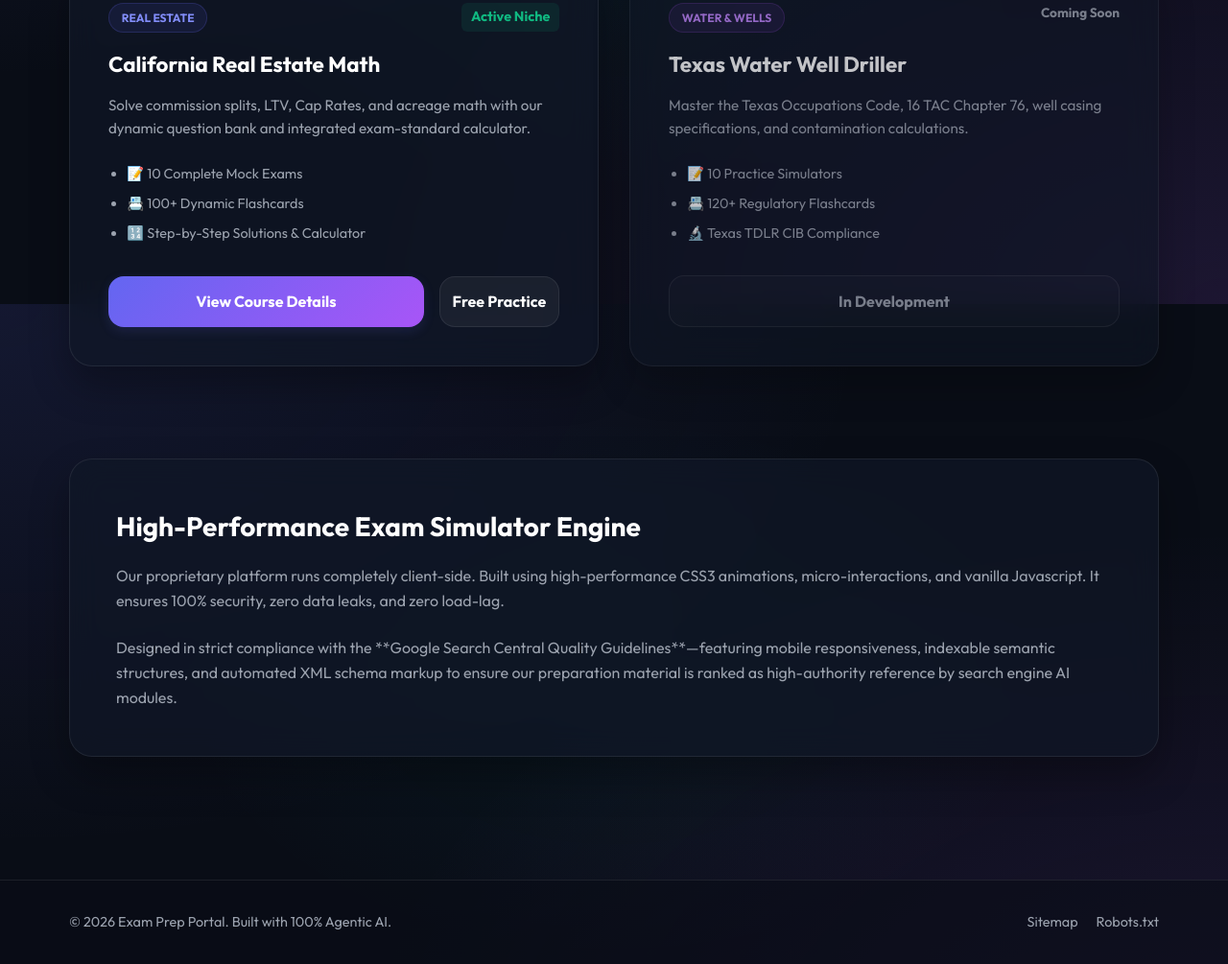
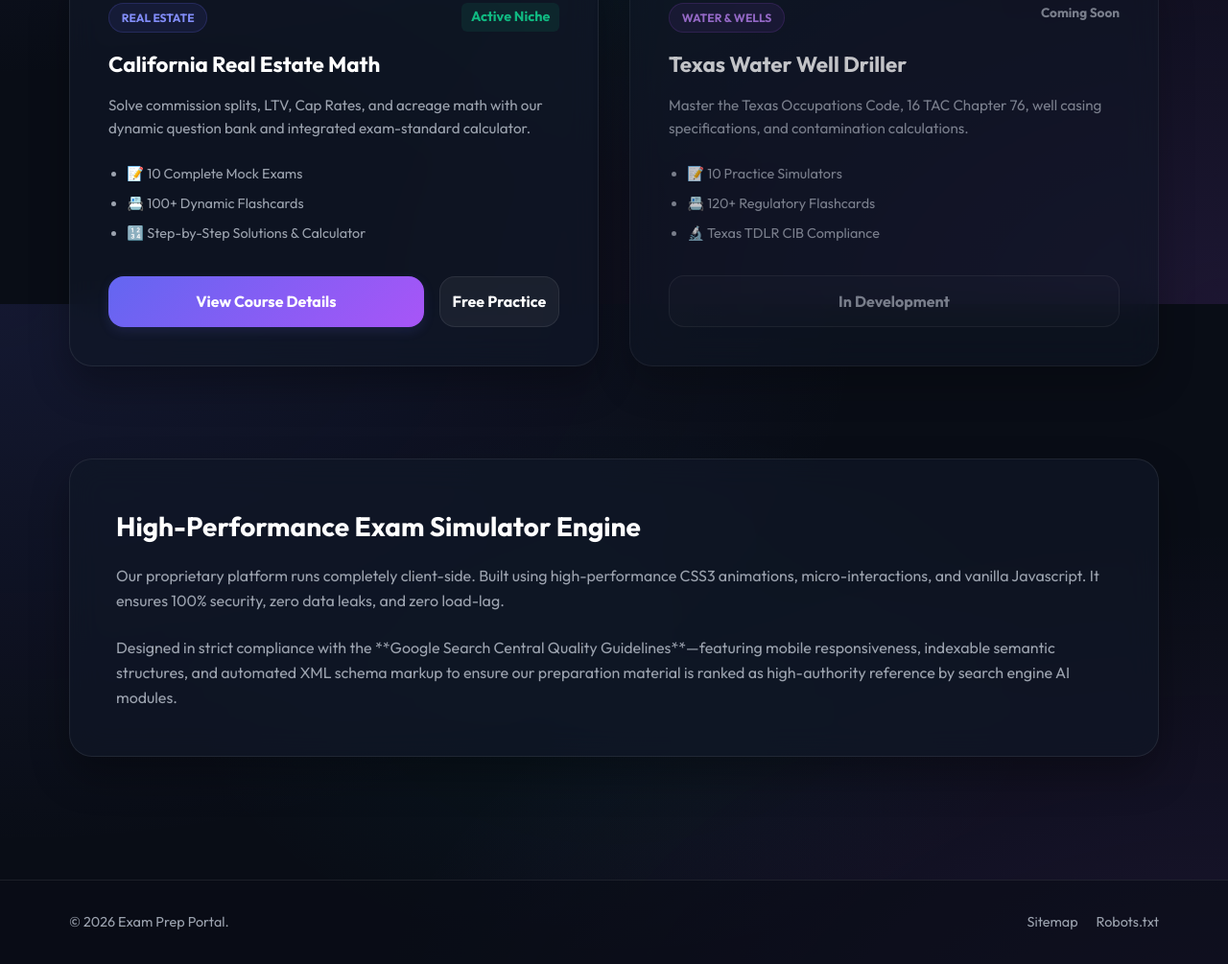
Before and after one commit to onlinemathstutor4u-glitch/real-estate-math-practice-tool, a plain HTML site: page index.html in a window 1280 px wide. Shown: the part 483-1488 px from the top of the page at 96% size. Drawn offline with Linux system fonts and the light colour scheme.

Commit message:
Upload index.html

```diff
--- a/index.html
+++ b/index.html
@@ -117,7 +117,7 @@
     <footer>
         <div class="footer-content">
             <div>
-                © 2026 Exam Prep Portal. Built with 100% Agentic AI.
+                © 2026 Exam Prep Portal.
             </div>
             <div>
                 <a href="sitemap.xml" style="color: var(--text-secondary); text-decoration: none; margin-right: 1rem;">Sitemap</a>
```
